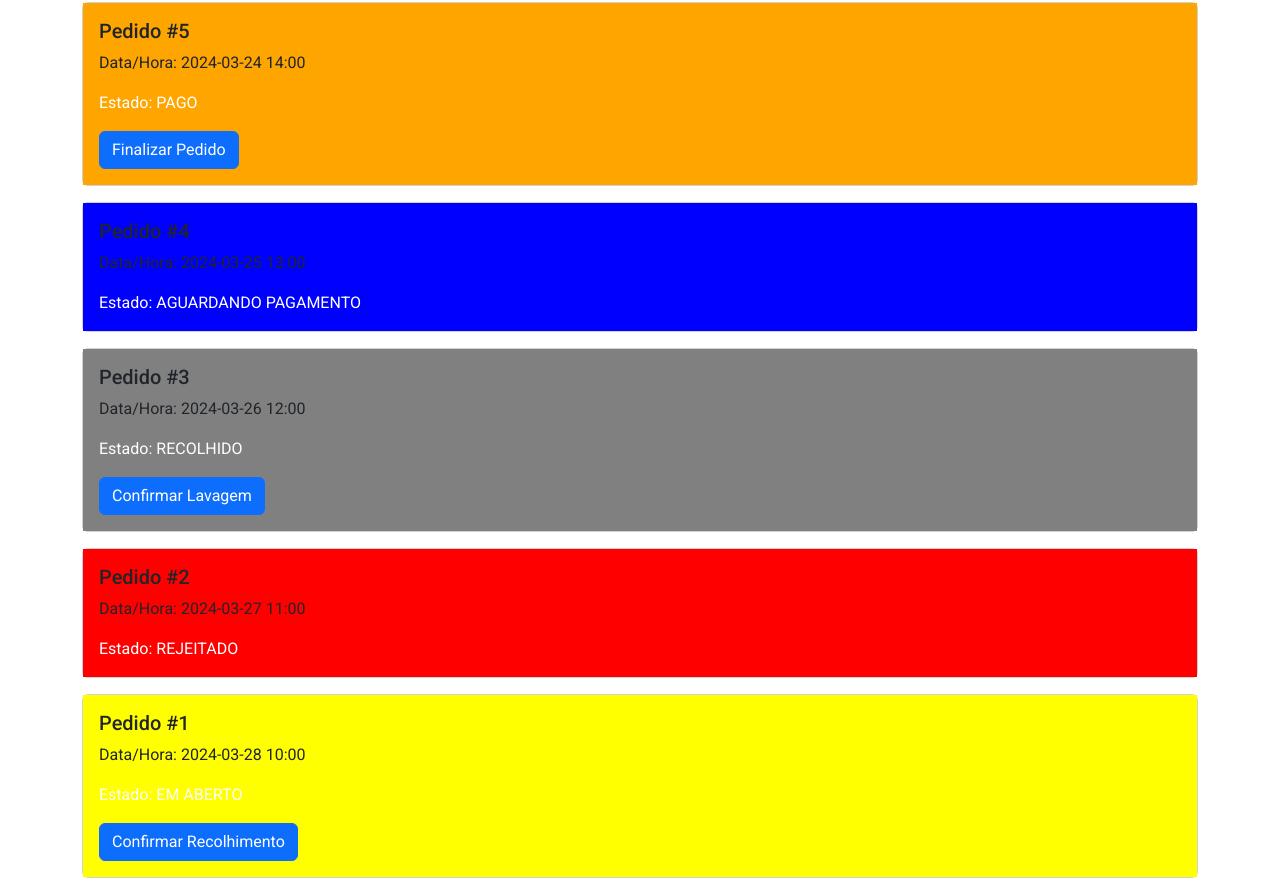
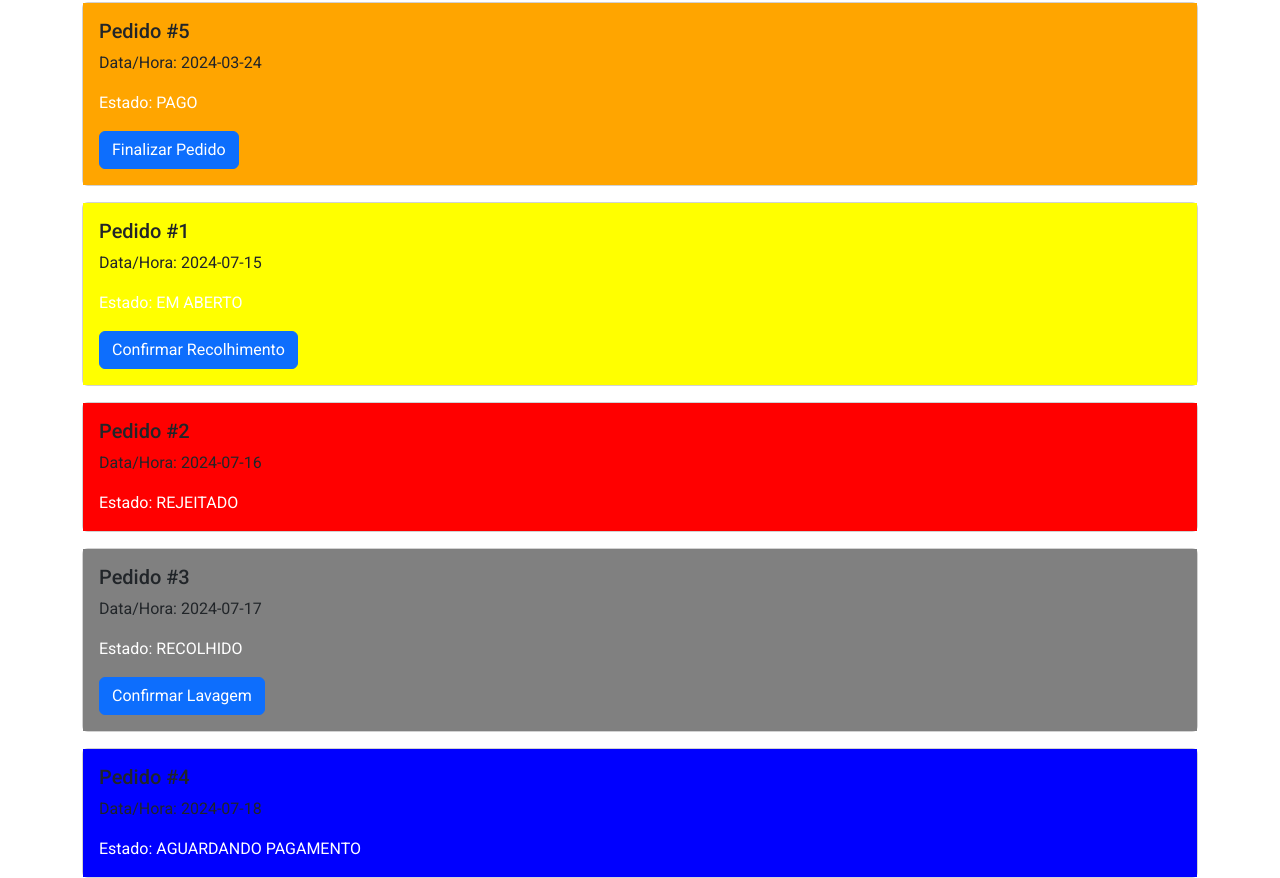
Before and after one commit to LaisaCristina/Web2_2024, an Angular app in the folder lavanderia/: page /func-visualizacao-pedidos in a window 1280 px wide. Shown: the part 472-1350 px from the top of the page. Built offline with nearby package versions, Linux system fonts and the light colour scheme.

Commit message:
Implementação do botão Filtrar (por datas) na página func-visualizacao-pedidos

```diff
--- a/lavanderia/src/app/pages/func-visualizacao-pedidos/func-visualizacao-pedidos.component.html
+++ b/lavanderia/src/app/pages/func-visualizacao-pedidos/func-visualizacao-pedidos.component.html
@@ -6,9 +6,11 @@
   <!-- Filtros -->
   <div class="form-group">
     <label for="filtroData">Filtrar por Data:</label>
-      <input type="date" class="form-control" id="filtroDataInicio" [(ngModel)]="filtroDataInicio">
+    <input type="date" class="form-control" id="filtroDataInicio"
+      [(ngModel)]="filtroDataInicio">
     <label for="filtroDataFim"></label>
-      <input type="date" class="form-control" id="filtroDataFim" [(ngModel)]="filtroDataFim">
+    <input type="date" class="form-control" id="filtroDataFim"
+      [(ngModel)]="filtroDataFim">
   </div>
 
   <div class="form-group">
@@ -18,7 +20,8 @@
 
   <!-- Lista de Pedidos -->
   <div class="pedidos-lista">
-      <div *ngFor="let pedido of pedidos | orderByDate: 'asc'" class="card mt-3">
+    <div *ngFor="let pedido of pedidosFiltrados | orderByDate: 'asc'"
+      class="card mt-3">
       <div [ngClass]="{'card-yellow': pedido.estado === 'EM ABERTO',
                         'card-red': pedido.estado === 'REJEITADO' || pedido.estado === 'CANCELADO',
                         'card-grey': pedido.estado === 'RECOLHIDO',
@@ -31,9 +34,13 @@
           <p class="card-text text-white">Estado: {{ pedido.estado }}</p>
 
           <!-- Botões de Ação -->
-            <button *ngIf="pedido.estado === 'EM ABERTO'" class="btn btn-primary" (click)="confirmarRecolhimento(pedido)">Confirmar Recolhimento</button>
-            <button *ngIf="pedido.estado === 'RECOLHIDO'" class="btn btn-primary" (click)="confirmarLavagem(pedido)">Confirmar Lavagem</button>
-            <button *ngIf="pedido.estado === 'PAGO'" class="btn btn-primary" (click)="finalizarPedido(pedido)">Finalizar Pedido</button>
+          <button *ngIf="pedido.estado === 'EM ABERTO'" class="btn btn-primary"
+            (click)="confirmarRecolhimento(pedido)">Confirmar
+            Recolhimento</button>
+          <button *ngIf="pedido.estado === 'RECOLHIDO'" class="btn btn-primary"
+            (click)="confirmarLavagem(pedido)">Confirmar Lavagem</button>
+          <button *ngIf="pedido.estado === 'PAGO'" class="btn btn-primary"
+            (click)="finalizarPedido(pedido)">Finalizar Pedido</button>
         </div>
       </div>
     </div>
--- a/lavanderia/src/app/pages/func-visualizacao-pedidos/func-visualizacao-pedidos.component.ts
+++ b/lavanderia/src/app/pages/func-visualizacao-pedidos/func-visualizacao-pedidos.component.ts
@@ -5,23 +5,35 @@ import { Component, OnInit } from '@angular/core';
   templateUrl: './func-visualizacao-pedidos.component.html',
   styleUrls: ['./func-visualizacao-pedidos.component.css']
 })
-export class FuncVisualizacaoPedidosComponent // visualizacao-pedidos.component.ts
+export class FuncVisualizacaoPedidosComponent implements OnInit {
+  // visualizacao-pedidos.component.ts
 
-{
-  pedidos = [
-    { numero: 1, dataHora: '2024-03-28 10:00', estado: 'EM ABERTO' },
-    { numero: 2, dataHora: '2024-03-27 11:00', estado: 'REJEITADO' },
-    { numero: 3, dataHora: '2024-03-26 12:00', estado: 'RECOLHIDO' },
-    { numero: 4, dataHora: '2024-03-25 13:00', estado: 'AGUARDANDO PAGAMENTO' },
-    { numero: 5, dataHora: '2024-03-24 14:00', estado: 'PAGO' },
-    { numero: 6, dataHora: '2024-03-23 15:00', estado: 'FINALIZADO' }
+  pedidos: any[] = [
+    { numero: 1, dataHora: '2024-07-15', estado: 'EM ABERTO' },
+    { numero: 2, dataHora: '2024-07-16', estado: 'REJEITADO' },
+    { numero: 3, dataHora: '2024-07-17', estado: 'RECOLHIDO' },
+    { numero: 4, dataHora: '2024-07-18', estado: 'AGUARDANDO PAGAMENTO' },
+    { numero: 5, dataHora: '2024-03-24', estado: 'PAGO' },
+    { numero: 6, dataHora: '2024-03-23', estado: 'FINALIZADO' }
   ];
 
+  pedidosFiltrados: any[] = [];
   filtroDataInicio: string = '';
   filtroDataFim: string = '';
 
-  filtrarPorData() {
-    // Implemente a lógica de filtragem por data
+  ngOnInit(): void {
+    this.pedidosFiltrados = [...this.pedidos]; // Inicialmente mostra todos os pedidos
+  }
+
+
+  filtrarPorData(): void {
+    const filtroDataInicio = new Date(this.filtroDataInicio);
+    const filtroDataFim = new Date(this.filtroDataFim);
+
+    this.pedidosFiltrados = this.pedidos.filter(pedido => {
+      const dataPedido = new Date(pedido.dataHora);
+      return dataPedido >= filtroDataInicio && dataPedido <= filtroDataFim;
+    });
   }
 
   limparFiltro() {
```
Lines whose indentation alone changed are shown as unchanged.
